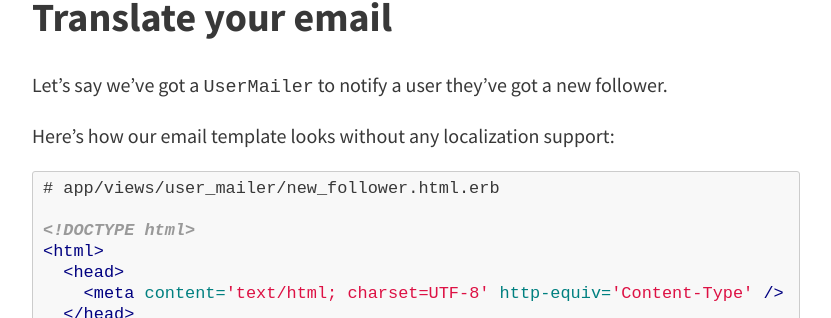
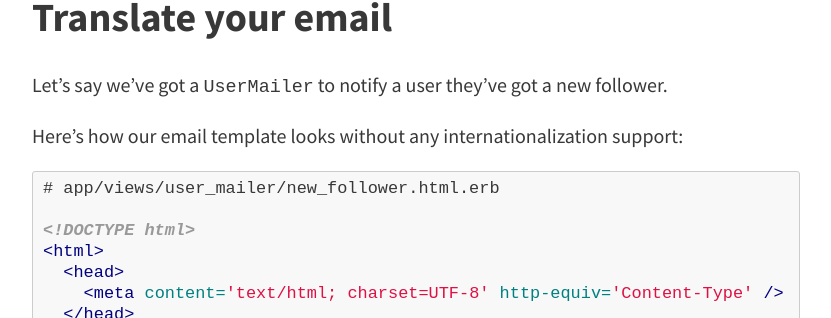
Before and after one commit to nburkley/nburkley.github.io, a Jekyll site: the page built from _posts/2015-07-22-localize-rails-emails.md, in a window 1280 px wide and 900 px high, scrolled down 1738 px. Shown: the part 137-455 px from the top of the window, without its empty margins (224-1055 px from the left). Built offline with Jekyll 4.4.1, drawn with Linux system fonts in a browser that asks for light colours; nearby versions of some CDN libraries; Markdown is read by kramdown in place of the engine named in the settings; comment, search, counter and statistics services are not loaded; some of the changed text lies outside the part shown.

Commit message:
Change post text from localization to internationalization

````diff
--- a/_posts/2015-07-22-localize-rails-emails.md
+++ b/_posts/2015-07-22-localize-rails-emails.md
@@ -2,12 +2,12 @@
 layout: post
 title: Localize Emails in Rails
 category: ruby
-tags: ruby rails localization I18n email languages devise
+tags: ruby rails localization I18n email languages devise internationalization
 description: Localizing emails in Rails
 comments: true
 ---
 
-Right out of the box, Rails makes setting up your site for different languages very easy. Here's how to setup `I18n` localization for your emails as well.
+Right out of the box, Rails makes setting up your site for different languages very easy. Here's how to setup `I18n` internationalization for your emails as well.
 
 ## Introduction
 
@@ -63,7 +63,7 @@
 
 Let's say we've got a `UserMailer` to notify a user they've got a new follower.
 
-Here's how our email template looks without any localization support:
+Here's how our email template looks without any internationalization support:
 
 ```html
 # app/views/user_mailer/new_follower.html.erb
````
